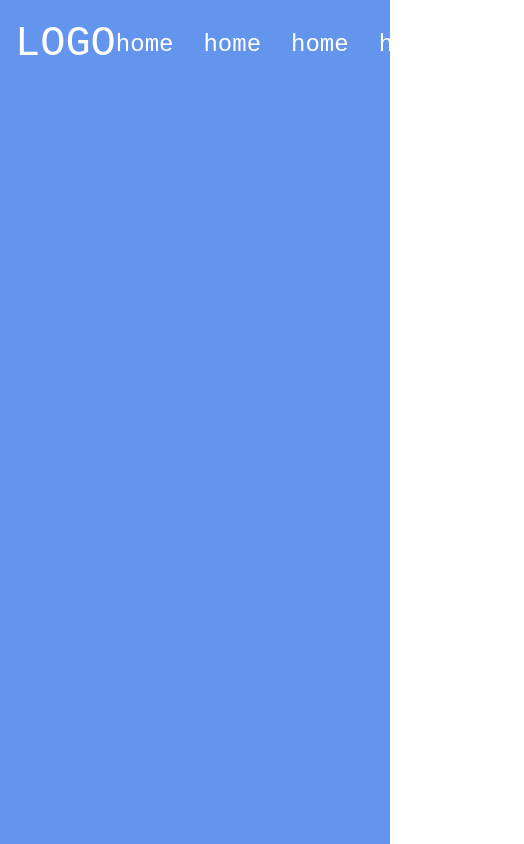
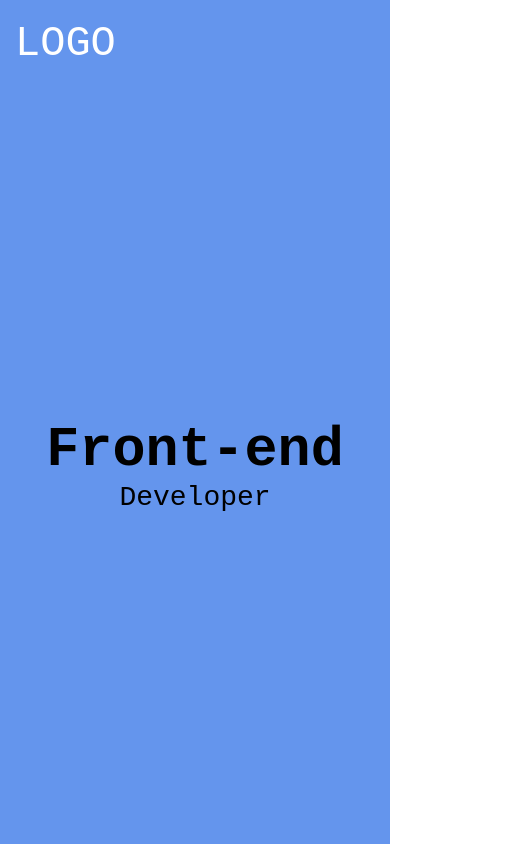
Before and after one commit to sss077/gitsstartt, a plain HTML site: page index.html in a window 390 px wide. Shown: the whole page, 524 px wide, since content can reach past the window. Drawn offline with Linux system fonts and the light colour scheme.

Commit message:
add header content and style

```diff
--- a/index.html
+++ b/index.html
@@ -31,6 +31,12 @@
                 </ul>
             </div>
         </nav>
+        <div class="header__content">
+        <div class="container">
+            <h1 class="header__title">Front-end</h1>
+            <p class="header__txt">Developer</p>
+        </div>
+        </div>
     </header>
 </body>
 </html>
--- a/style.css
+++ b/style.css
@@ -1,44 +1,82 @@
-*{
+* {
     box-sizing: border-box;
     margin: 0;
     padding: 0;
     font-family: 'Courier New', Courier, monospace;
 }
-a{
+
+a {
     text-decoration: none;
 }
-ul{
+
+ul {
     list-style: none;
 }
-.container{
+
+.container {
     max-width: 1320px;
- width: 100%;
- margin: 0 auto;
- padding: 0 15px;
+    width: 100%;
+    margin: 0 auto;
+    padding: 0 15px;
 }
+
 /* header start */
-header{
+header {
     min-height: 100vh;
     background: cornflowerblue;
+    display: flex;
+    flex-direction: column
 }
-.header__nav{
+
+.header__nav {
     padding: 20px 0;
 }
-.nav__container{
+
+.nav__container {
     display: flex;
     justify-content: space-between;
     align-items: center;
 }
-.header__logo{
+
+.header__logo {
     font-size: 42px;
     text-transform: uppercase;
     color: #fff;
 }
-.header__list{
+
+.header__list {
     display: flex;
     column-gap: 30px;
 }
-.header__link{
+
+.header__link {
     font-size: 24px;
     color: #fff;
 }
+
+.header__content {
+    display: flex;
+    /* justify-content: center; */
+    align-items: center;
+    /* background: red; */
+    flex-grow: 1;
+    text-align: center;
+}
+
+.header__title {
+    /* font-size: 75px; */
+    font-size: calc(50px + 25 * (100vw / 1920));
+}
+
+.header__txt {
+    font-size: 28px;
+}
+
+@media (max-width:767px) {
+    .header__title {
+        font-size: calc(50px + (25 +25 * 0.7) * ((100vw - 320px) / 1920));
+    }
+    .header__list{
+        display: none;
+    }
+}
```
